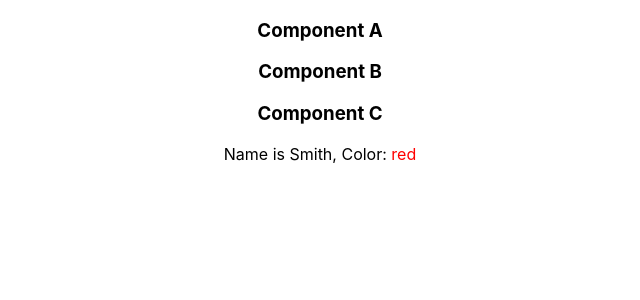
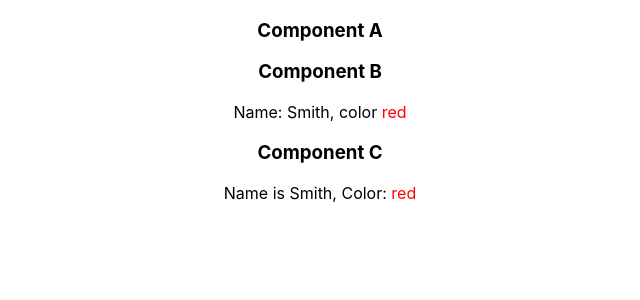
Before and after one commit to fernandohernandezpaz/second-react-app, a React (Create React App) app: page / in a window 1280 px wide. Shown: the top 300 px of the page, without its empty margins (320-960 px from the left). Built offline with nearby package versions, Linux system fonts and the light colour scheme.

Commit message:
utlizando useContext para obtener valores de context heredados del componente padre

```diff
--- a/src/Components/ComponentB.js
+++ b/src/Components/ComponentB.js
@@ -1,11 +1,15 @@
-import React from 'react';
+import React, {useContext} from 'react';
 import ComponentC from './ComponentC';
+import {NameContext, ColorContext} from '../App';
 
 const ComponentB = () => {
+    const userName = useContext(NameContext);
+    const color = useContext(ColorContext);
     return (
         <>
             <h3>Component B</h3>
-            <ComponentC />
+            <p>Name: {userName}, color <span style={{color}}>{color}</span></p>
+            <ComponentC/>
         </>
     )
 }
```
